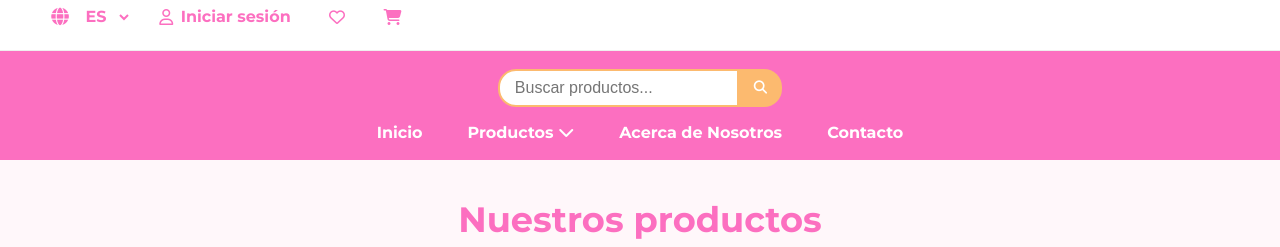
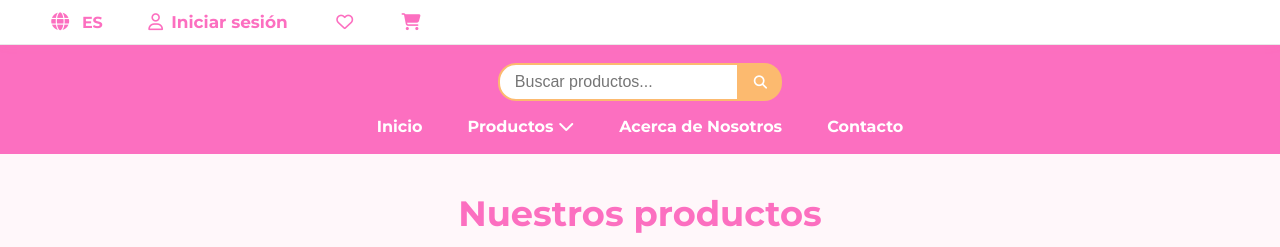
Before and after one commit to Papoveda/lalupulseras, a plain HTML site: page index.html in a window 1280 px wide. Shown: the top 247 px of the page. Drawn offline with Linux system fonts and the light colour scheme.

Commit message:
Update styles.css

```diff
--- a/styles.css
+++ b/styles.css
@@ -7,25 +7,33 @@ body {
 
 .topbar {
   background: #fff;
-  border-bottom: 1px solid #eee;
-  padding: 0.3rem 0;
+  border-bottom: 1.5px solid #e9e9e9;
   width: 100vw;
-  min-height: 40px;
+  min-height: 44px;
   font-family: 'Montserrat', Arial, sans-serif;
+  z-index: 100;
+  position: relative;
+  box-shadow: 0 1px 10px rgba(252,112,111,0.06);
+  display: flex;
+  align-items: center;
 }
+
 .topbar-content {
   display: flex;
   align-items: center;
-  gap: 1.3rem;
+  gap: 1.8rem;
   margin-left: 4vw;
 }
+
 .idioma-select {
   display: flex;
   align-items: center;
   gap: 0.4rem;
-  font-size: 1.1rem;
   color: #fc6fc0;
+  font-size: 1.12rem;
+  font-weight: 600;
 }
+
 .idioma {
   border: none;
   background: transparent;
@@ -34,30 +42,38 @@ body {
   color: #fc6fc0;
   font-weight: 600;
   cursor: pointer;
-  padding: 0.1rem 0.4rem;
+  padding: 0.13rem 0.4rem;
+  appearance: none;
 }
+
 .idioma:focus {
   outline: none;
 }
+
 .topbar-link {
   color: #fc6fc0;
   text-decoration: none;
   font-weight: 600;
   display: flex;
   align-items: center;
+  font-size: 1.06rem;
   gap: 0.32rem;
-  font-size: 1rem;
-  padding: 0.15rem 0.7rem 0.15rem 0.4rem;
-  border-radius: 8px;
-  transition: background 0.18s, color 0.18s;
+  padding: 0.23rem 0.78rem 0.23rem 0.45rem;
+  border-radius: 9px;
+  background: transparent;
+  border: none;
+  transition: background 0.16s, color 0.16s;
 }
-.topbar-link:hover {
+
+.topbar-link:hover, .topbar-link:focus {
   color: #fc706f;
-  background: #fcf1fa;
+  background: #fbe8f6;
 }
+
 .topbar-link span {
-  margin-left: 0.15em;
+  margin-left: 0.18em;
 }
+
 @media (max-width: 700px) {
   .topbar-content {
     gap: 0.7rem;
@@ -66,8 +82,10 @@ body {
   .topbar-link span {
     display: none;
   }
+  .idioma-select {
+    font-size: 1rem;
+  }
 }
-
 /* Navbar y buscador */
 header {
   background: #FC6FC0;
```
